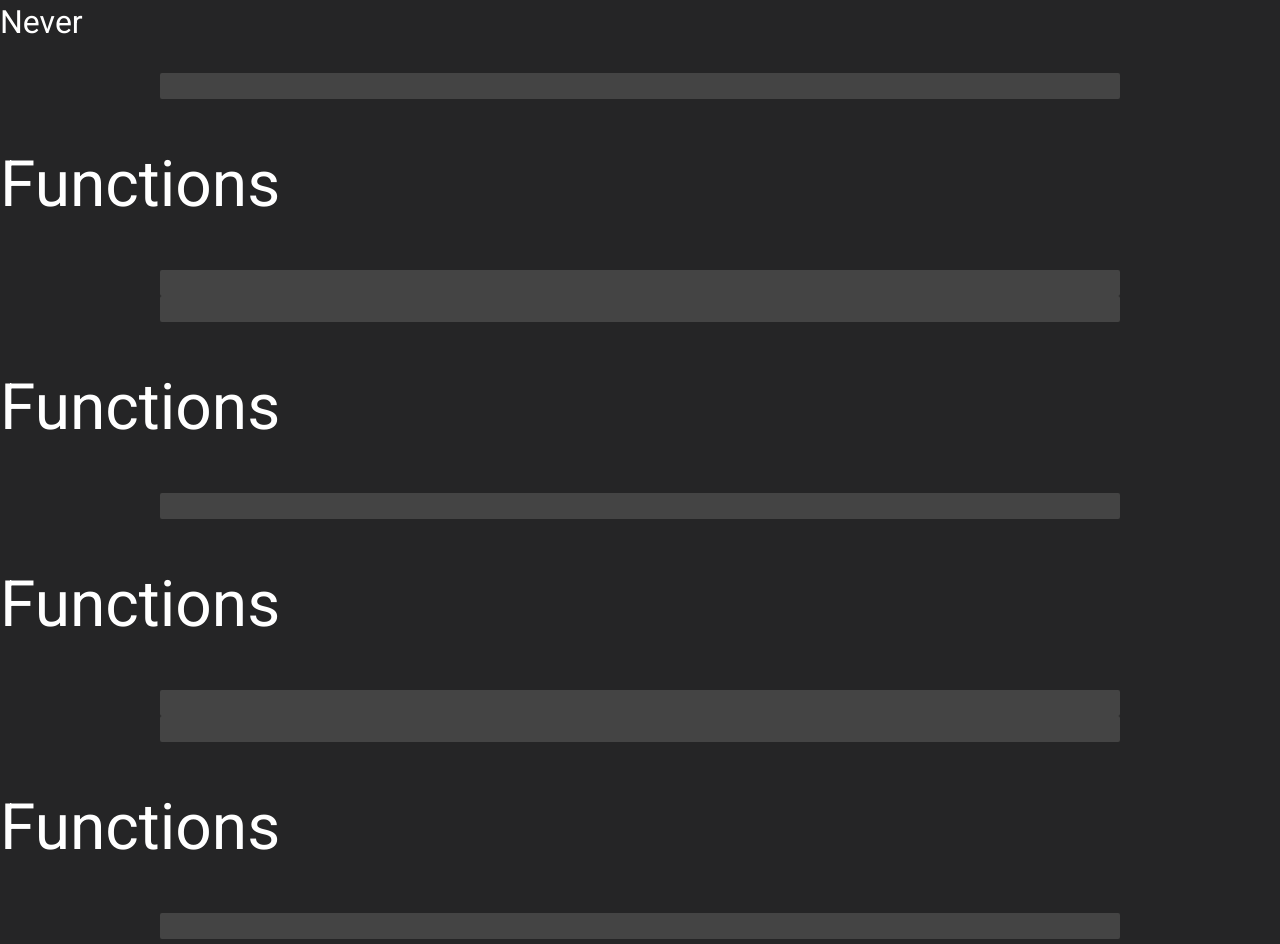
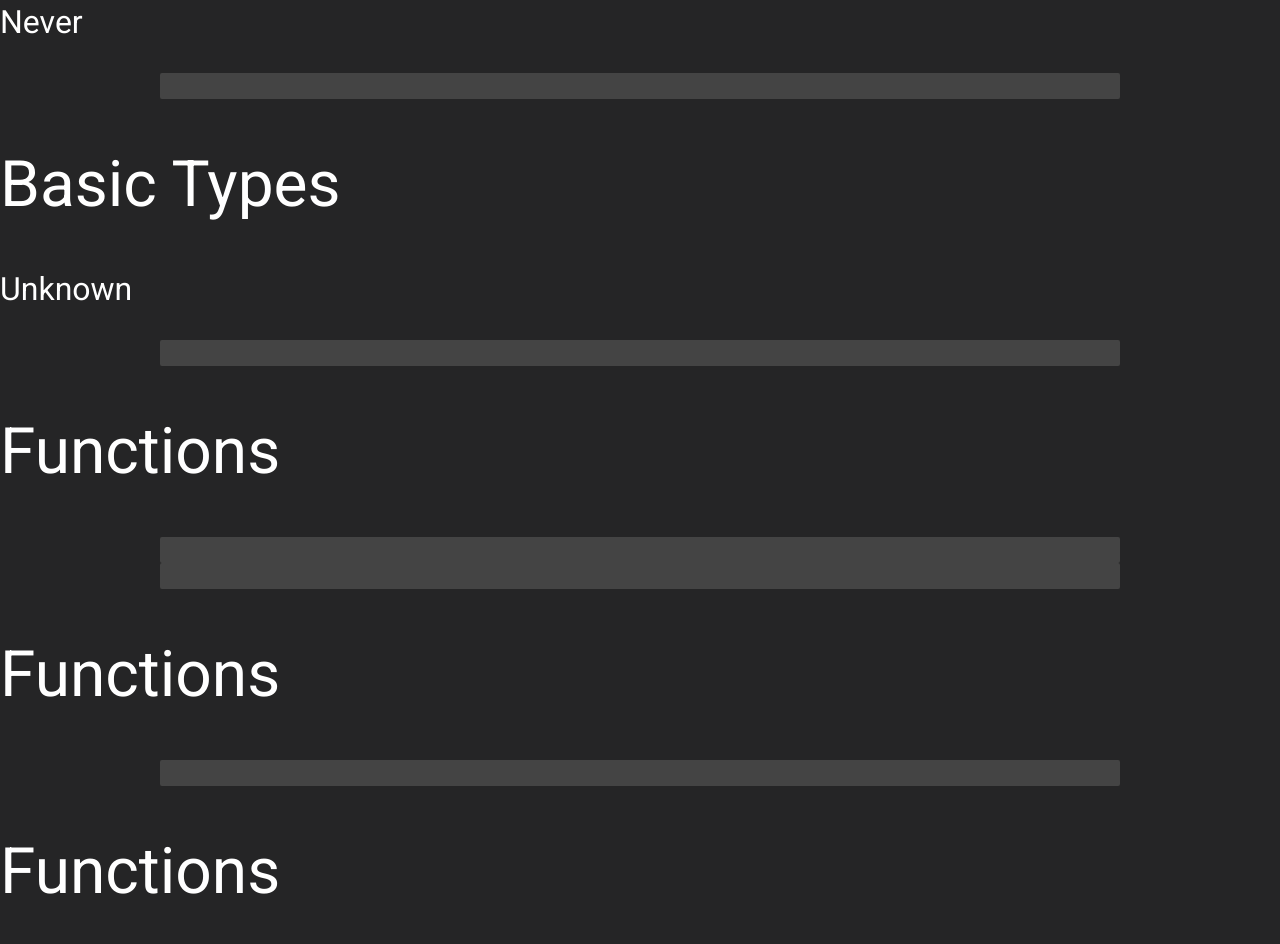
Before and after one commit to vkbansal/introduction-to-typescript, a website built with webpack: page slides/00-main.hbs in a window 1280 px wide. Shown: the part 4292-5236 px from the top of the page. Built offline with nearby package versions, Linux system fonts and the light colour scheme; files whose address does not match are found by name; what illuminate-js, reveal.js would draw is missing.

Commit message:
add unknown type

```diff
--- a/slides/03-basic-types.hbs
+++ b/slides/03-basic-types.hbs
@@ -111,4 +111,22 @@ function infiniteLoop(): never {
 }</code></pre>
         </div>
     </section>
+    <section class="slide-full" data-transition="fade-in" data-transition-speed="fast">
+        <div class="title">Basic Types</div>
+        <div class="fragment fade-in">
+            <div class="subtitle">Unknown</div>
+            <pre><code data-lang="ts"> // Introduced in TypeScript 3.0
+function f20(x: unknown) {
+    if (typeof x === "string" || typeof x === "number") {
+        x;  // string | number
+    }
+    if (x instanceof Error) {
+        x;  // Error
+    }
+    if (isFunction(x)) {
+        x;  // Function
+    }
+}</code></pre>
+        </div>
+        </section>
 </section>
```
